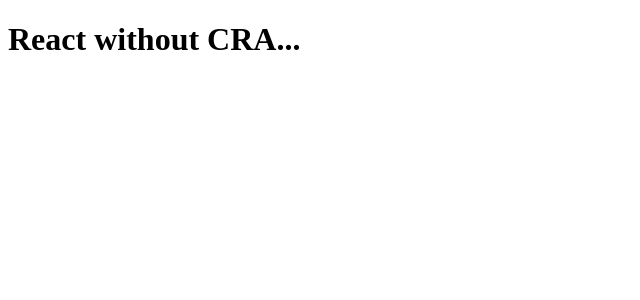
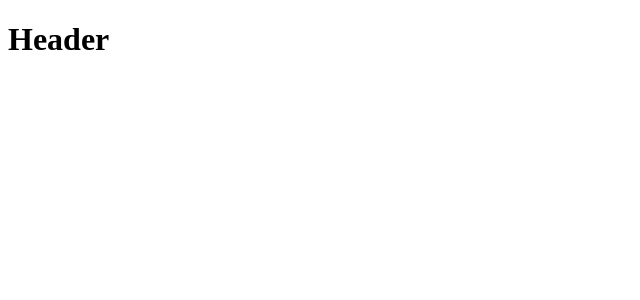
Before and after one commit to woowacourse-teams/2022-gong-check, a React app in the folder frontend/: page / in a window 1280 px wide. Shown: the top 300 px of the page, without its empty margins (0-640 px from the left). Built offline with nearby package versions, Linux system fonts and the light colour scheme.

Commit message:
feat: 라우팅 구현
Co-authored-by: Seungchan On <cks3066@users.noreply.github.com>

```diff
--- a/frontend/src/App.tsx
+++ b/frontend/src/App.tsx
@@ -1,7 +1,15 @@
-const App = () => (
-  <>
-    <h1>React without CRA...</h1>
-  </>
-);
+import { useRoutes } from 'react-router-dom';
+import routes from './Routes';
+
+const App = () => {
+  const content = useRoutes(routes);
+
+  return (
+    <div>
+      <h1>Header</h1>
+      {content}
+    </div>
+  );
+};
 
 export default App;
--- /dev/null
+++ b/frontend/src/Routes.tsx
@@ -0,0 +1,40 @@
+import SpaceList from './pages/SpaceList';
+import JobList from './pages/JobList';
+import TaskList from './pages/TaskList';
+import { Outlet } from 'react-router-dom';
+
+const DefaultLayout = () => {
+  return (
+    <>
+      <Outlet />
+    </>
+  );
+};
+
+const routes = [
+  {
+    path: '/',
+    element: <DefaultLayout />,
+    children: [
+      {
+        path: ':hostId',
+        children: [
+          {
+            path: 'spaces',
+            element: <SpaceList />,
+          },
+          {
+            path: 'spaces/:spaceId',
+            element: <JobList />,
+          },
+          {
+            path: 'spaces/:spaceId/:jobId',
+            element: <TaskList />,
+          },
+        ],
+      },
+    ],
+  },
+];
+
+export default routes;
--- a/frontend/src/index.tsx
+++ b/frontend/src/index.tsx
@@ -1,6 +1,11 @@
 import ReactDOM from 'react-dom/client';
+import { BrowserRouter } from 'react-router-dom';
 import App from './App';
 
 const root = ReactDOM.createRoot(document.getElementById('root') as Element);
 
-root.render(<App />);
+root.render(
+  <BrowserRouter>
+    <App />
+  </BrowserRouter>
+);
--- a/frontend/webpack.config.js
+++ b/frontend/webpack.config.js
@@ -7,12 +7,15 @@ const isProduction = process.env.NODE_ENV == 'production';
 const config = {
   entry: './src/index.tsx',
   output: {
+    publicPath: '/',
     path: path.resolve(__dirname, 'dist'),
     filename: 'bundle.js',
   },
   devServer: {
+    port: 3000,
     open: true,
-    host: 'localhost',
+    hot: true,
+    historyApiFallback: true,
   },
   plugins: [
     new HtmlWebpackPlugin({
@@ -25,7 +28,7 @@ const config = {
   module: {
     rules: [
       {
-        test: /\.tsx?$/,
+        test: /\.(ts|tsx)?$/,
         exclude: ['/node_modules/'],
         use: {
           loader: 'babel-loader',
```
Also changed, not shown: frontend/package.json (+3 -8 lines).
